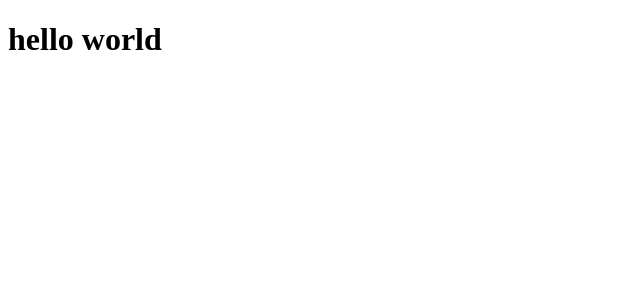
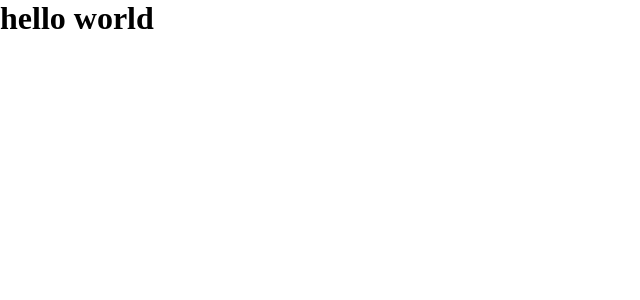
Before and after one commit to rnarcos/deliver-it-challenge, a React (Create React App) app: page / in a window 1280 px wide. Shown: the top 300 px of the page, without its empty margins (0-640 px from the left). Built offline with nearby package versions, Linux system fonts and the light colour scheme.

Commit message:
# Global Styles:. Add css reset to app global styles.

```diff
--- a/src/App.jsx
+++ b/src/App.jsx
@@ -1,11 +1,12 @@
 import React from 'react';
 import { BrowserRouter, Route, Switch } from 'react-router-dom';
 import { CollaboratorsListPage } from './pages';
+import { GlobalStyles } from './global/styles/global.styles';
 
 function App() {
   return (
     <BrowserRouter>
-      <div className="app">
+      <GlobalStyles />
       <Switch>
         <Route
           exact
@@ -13,7 +14,6 @@
           component={CollaboratorsListPage}
         />
       </Switch>
-      </div>
     </BrowserRouter>
   );
 }
--- /dev/null
+++ b/src/global/styles/global.styles.js
@@ -0,0 +1,9 @@
+import { createGlobalStyle } from 'styled-components';
+
+export const GlobalStyles = createGlobalStyle({
+  '*': {
+    boxSizing: 'border-box',
+    margin: 0,
+    padding: 0,
+  },
+});
```
Lines whose indentation alone changed are shown as unchanged.
